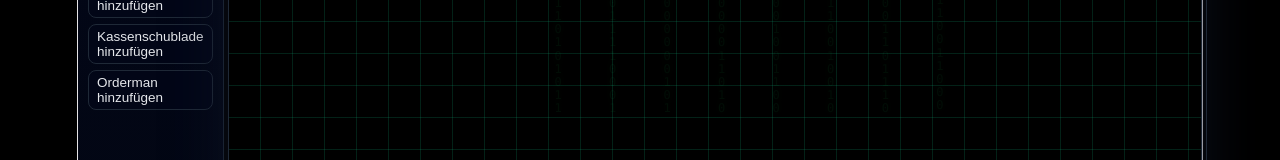
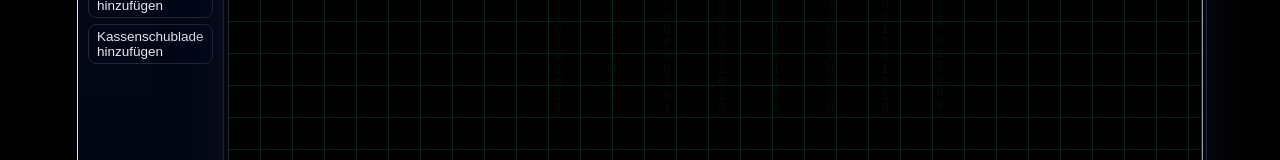
Before and after one commit to Yesser-Ben-Amor/network-visualizer, a React (Vite) app in the folder network-sim/: page / in a window 1280 px wide. Shown: the part 412-572 px from the top of the page. Built offline with nearby package versions, Linux system fonts and the light colour scheme.

Commit message:
Remove unsupported 'orderman' device from sidebar

```diff
--- a/network-sim/src/components/Sidebar.tsx
+++ b/network-sim/src/components/Sidebar.tsx
@@ -18,7 +18,6 @@ export function Sidebar({ onAddDevice }: SidebarProps) {
       <button onClick={() => onAddDevice('bonndrucker')}>Bondrucker hinzufügen</button>
       <button onClick={() => onAddDevice('kasse')}>Kasse hinzufügen</button>
       <button onClick={() => onAddDevice('kassenschublade')}>Kassenschublade hinzufügen</button>
-      <button onClick={() => onAddDevice('orderman')}>Orderman hinzufügen</button>
     </aside>
   )
 }
```
